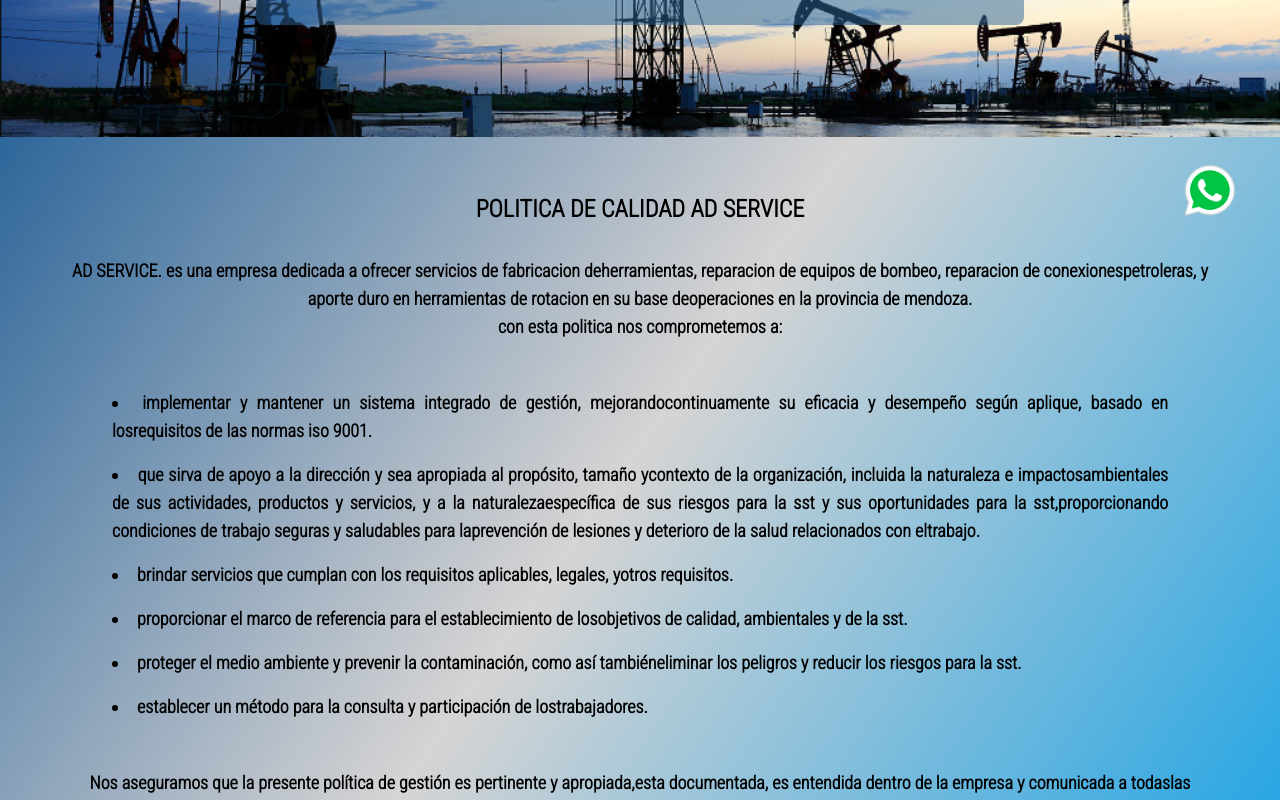
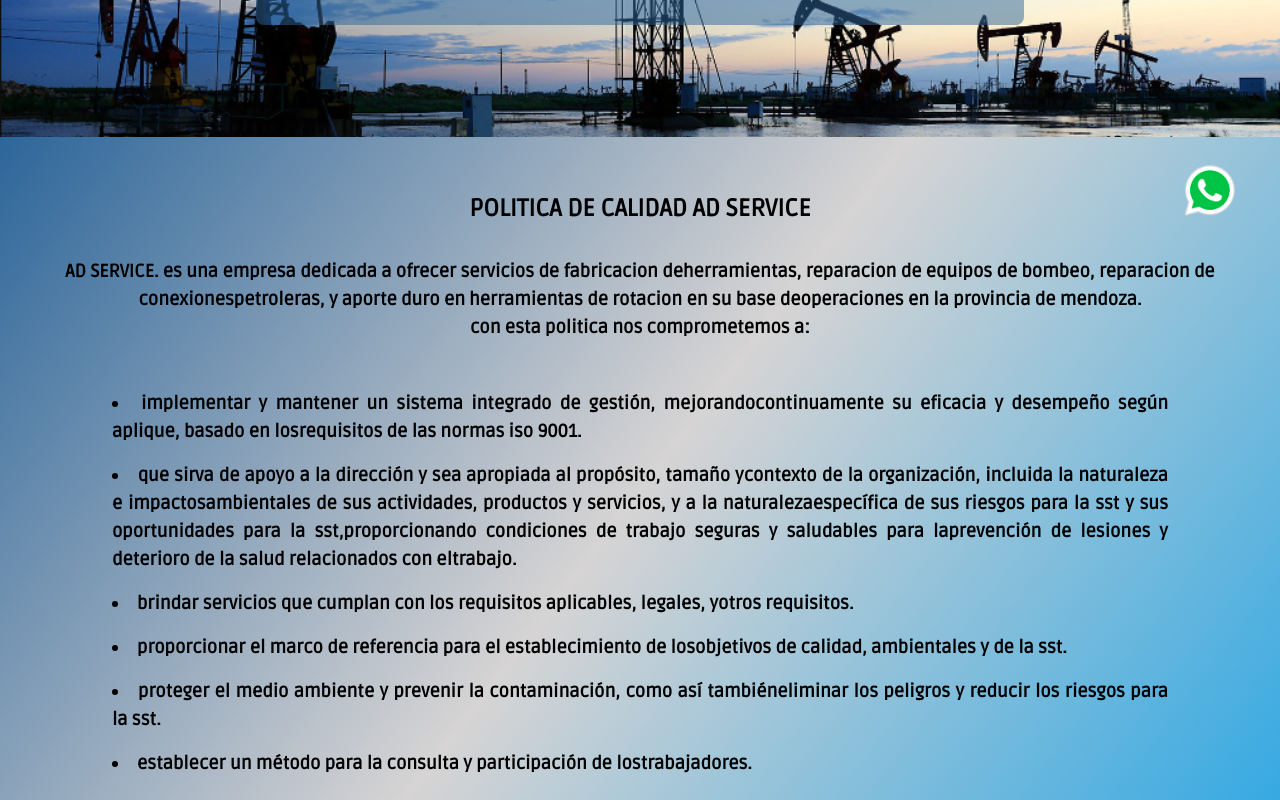
Before and after one commit to DevZeppelin/ad-service-web, a Next.js app: page /calidad in a window 1280 px wide. Shown: the part 540-1340 px from the top of the page. Built offline with nearby package versions, Linux system fonts and the light colour scheme.

Commit message:
what happends with fonts

```diff
--- a/css/base.css
+++ b/css/base.css
@@ -1,19 +1,16 @@
 @import url('https://fonts.googleapis.com/css2?family=Ruda&display=swap');
-@import url('https://fonts.googleapis.com/css2?family=Roboto+Condensed:wght@300&display=swap');
+/* @import url('https://fonts.googleapis.com/css2?family=Roboto+Condensed:wght@300&display=swap');
+ */
 
 body {
   background-color: #eeeeee;
   margin: 0;
-  -webkit-font-smoothing: antialiased;
-  -moz-osx-font-smoothing: grayscale;
-}
-body {
   font-family: "Ruda", sans-serif;
 }
 
-.raleway {
+/* .raleway {
   font-family: 'Roboto Condensed', sans-serif;
-}
+} */
 
 html {
   scroll-behavior: smooth;
```
